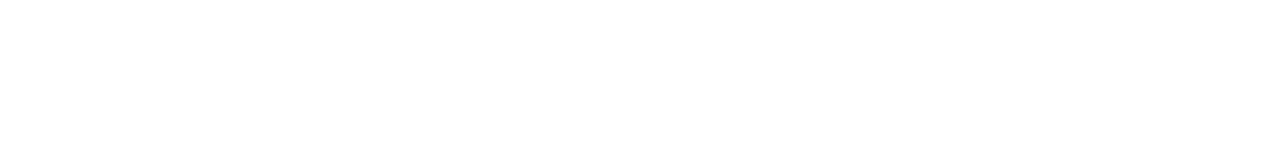
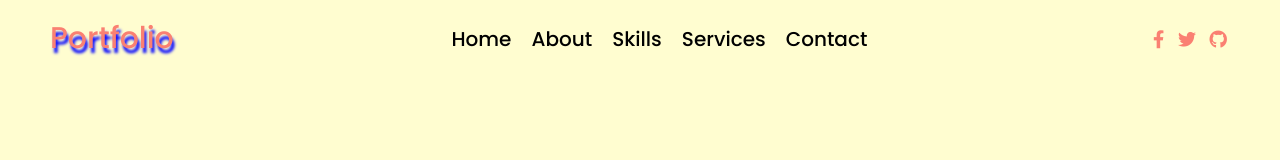
Before and after one commit to Hakimullah913/Personal-Portfolio, a plain HTML site: page index.html in a window 1280 px wide. Drawn offline with Linux system fonts and the light colour scheme.

Commit message:
Making Desktop View Header and adding Images Folder

```diff
--- a/index.html
+++ b/index.html
@@ -6,8 +6,27 @@
     <meta name="viewport" content="width=device-width, initial-scale=1.0">
     <title>Personal Portfolio</title>
     <link rel="stylesheet" href="style.css">
+    <link rel="stylesheet" href="https://cdnjs.cloudflare.com/ajax/libs/font-awesome/6.1.1/css/all.min.css" integrity="sha512-KfkfwYDsLkIlwQp6LFnl8zNdLGxu9YAA1QvwINks4PhcElQSvqcyVLLD9aMhXd13uQjoXtEKNosOWaZqXgel0g==" crossorigin="anonymous" referrerpolicy="no-referrer" />
 </head>
 <body>
-
+    <!-- ================ Header Structuring Start ================== -->
+     <header class="header">
+        <a href="#" class="logo">Portfolio</a>
+        <nav class="navbar">
+            <ul class="navbar-list">
+                <li><a href="#">Home</a></li>
+                <li><a href="#">About</a></li>
+                <li><a href="#">Skills</a></li>
+                <li><a href="#">Services</a></li>
+                <li><a href="#">Contact</a></li>
+            </ul>
+        </nav>
+        <div class="social-media-icons">
+           <a href="https://web.facebook.com/profile.php?id=100015863792392" target="_blank"><i class="fa-brands fa-facebook-f"></i></a>
+            <a href="https://twitter.com/Hakimul27928765" target="_blank"><i class="fa-brands fa-twitter"></i></a>
+           <a href="https://github.com/Hakimullah92" target="_blank"><i class="fa-brands fa-github"></i></a>
+        </div>
+     </header>
+    <!-- ================ Header Structuring End ================== -->
 </body>
 </html>
--- a/style.css
+++ b/style.css
@@ -0,0 +1,65 @@
+@import url('https://fonts.googleapis.com/css2?family=Poppins:ital,wght@0,200;0,300;0,500;0,800;1,200;1,500;1,900&display=swap');
+*{
+    margin: 0;
+    padding: 0;
+    box-sizing: border-box;
+}
+html{
+   font-size: 62.5%;
+   scroll-behavior:smooth;
+}
+body
+{
+    font-family: 'Poppins', sans-serif;
+    background:#fffdd0;
+
+}
+.header{
+    position: fixed;
+    width: 100%;
+    padding: 1.6rem 5rem;
+    display: flex;
+    justify-content: space-between;
+    align-items: center;
+
+}
+.header .logo{
+    display: inline-block;
+    text-decoration: none;
+    font-size: 3rem;
+    font-weight: 500;
+    color: #FA8072;
+    text-shadow: 2px 5px 3px blue;
+    transition: all 1s ease;
+}
+.header .logo:hover{
+    transform: scale(1.5,1.5);
+}
+.header .navbar-list{
+    list-style: none;
+    display: flex;
+    gap: 2rem;
+
+}
+.header .navbar-list a{
+    display: inline-block;
+    text-decoration: none;
+    font-size: 2rem;
+    color: #000;
+    transition: all 0.8s ease-in-out;
+}
+.navbar-list a:hover{
+    color: #FA8072;
+}
+.header .social-media-icons i{
+        display: inline-block;
+        font-size: 1.8rem;
+        margin-left: 0.5rem;
+        padding: 0.3rem;
+        color: #FA8072;
+        transition: all 1s ease;
+}
+.social-media-icons i:hover{
+    background-color: #fff;
+    border-radius: 12px;
+}
```
Also changed, not shown: 2 other files.
